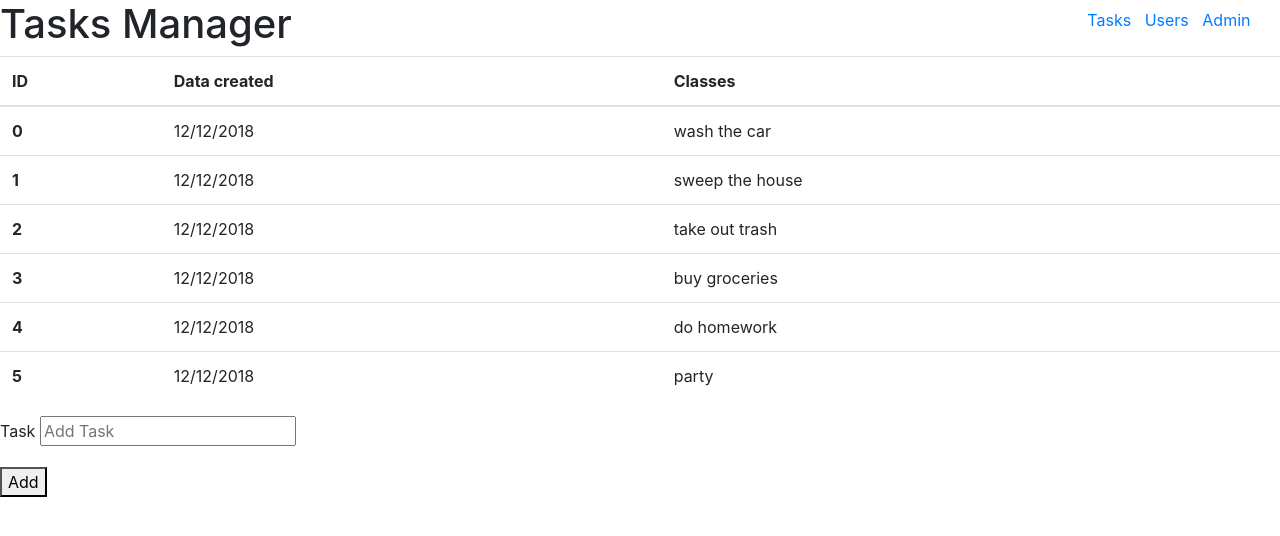
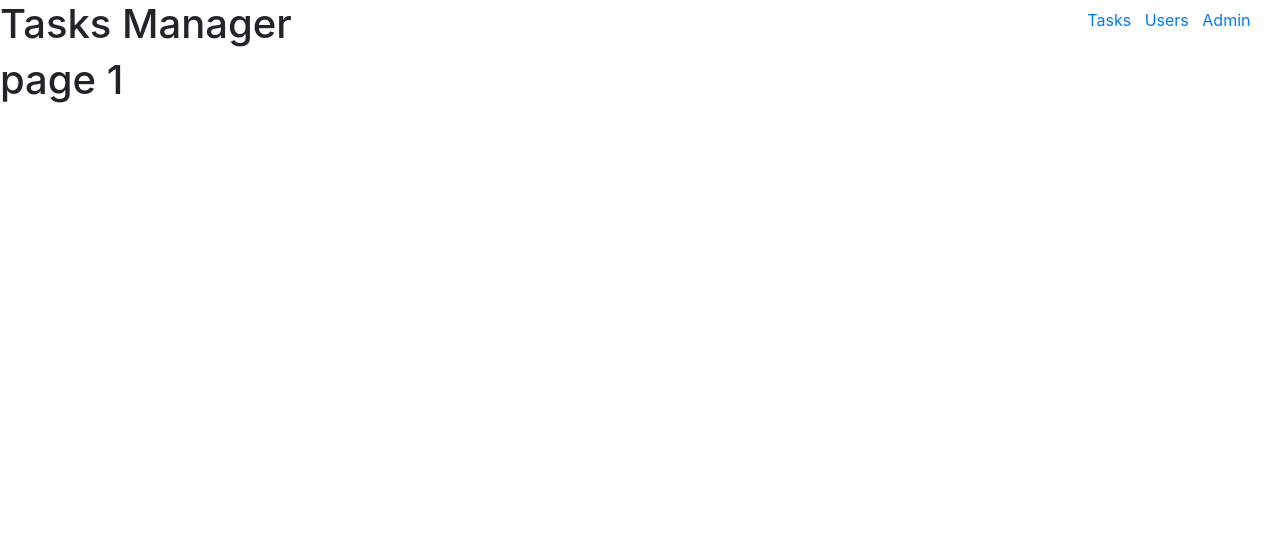
Before and after one commit to AustinEnglish/Cravings-web-app-, a React (Create React App) app: page / in a window 1280 px wide. Shown: the top 536 px of the page. Built offline with nearby package versions, Linux system fonts and the light colour scheme.

Commit message:
Adding axios and cleaned porject template

```diff
--- a/package.json
+++ b/package.json
@@ -8,6 +8,7 @@
     "react-dom": "^16.4.2",
     "react-redux": "^5.0.7",
     "react-scripts": "1.1.5",
+    "axios": "^0.18.0",
     "redux": "^4.0.0"
   },
   "scripts": {
--- a/src/App.js
+++ b/src/App.js
@@ -1,7 +1,5 @@
 import React, { Component } from 'react';
 import { Switch, Route,withRouter } from 'react-router-dom';
-import { connect } from 'react-redux';
-import { } from './actions';
 import Navbar from './navbar';
 import Tasks from './tasks';
 import Admin from './admin';
@@ -39,4 +37,4 @@ const mapStateToProps = state => ({
 
 
 
-export default withRouter( connect(mapStateToProps)(App)  )
+export default App
--- a/src/actions/index.js
+++ /dev/null
@@ -1,14 +0,0 @@
-import { ADDTASK,ADDUSER} from '../constants'
-
-
-
-export const addTask = task => ({
-  type: ADDTASK,
-  task
-});
-
-
-export const addUser = user => ({
-  type: ADDUSER,
-  user
-});
--- a/src/admin.js
+++ b/src/admin.js
@@ -12,7 +12,7 @@ class Admin extends Component {
   render() {
     return (
       <div id='item'>
-       <h1>Your Tasks Page</h1>
+       <h1>Page 3</h1>
       </div>
     );
   }
--- a/src/constants/index.js
+++ /dev/null
@@ -1,3 +0,0 @@
-
-export const ADDTASK = 'ADDTASK';
-export const ADDUSER = 'ADDUSER';
--- a/src/index.js
+++ b/src/index.js
@@ -3,17 +3,14 @@ import React from 'react';
 import ReactDOM from 'react-dom';
 import App from './App';
 import { BrowserRouter } from 'react-router-dom';
-import { Provider } from 'react-redux';
-import { createStore } from 'redux';
-import rootReducer from './reducers'
 
-const store = createStore(rootReducer, window.__REDUX_DEVTOOLS_EXTENSION__ && window.__REDUX_DEVTOOLS_EXTENSION__());
+
 
 
 ReactDOM.render(
-  <Provider store={store}>
+
     <BrowserRouter>
       <App />
-    </BrowserRouter>
-  </Provider>,
+    </BrowserRouter>,
+
   document.getElementById('root'));
--- a/src/reducers/index.js
+++ /dev/null
@@ -1,126 +0,0 @@
-
-
-import { ADDTASK,ADDUSER} from '../constants';
-
-
-const initalState = {
-    taskList: [
-      {
-        id: 0,
-        dateCreated: '12/12/2018',
-        task: 'wash the car'
-      },
-      {
-        id: 1,
-        dateCreated: '12/12/2018',
-        task: 'sweep the house'
-      },
-      {
-        id: 2,
-        dateCreated: '12/12/2018',
-        task: 'take out trash'
-      },
-      {
-        id: 3,
-        dateCreated: '12/12/2018',
-        task: 'buy groceries'
-      },
-      {
-        id: 4,
-        dateCreated: '12/12/2018',
-        task: 'do homework'
-      },
-      {
-        id: 5,
-        dateCreated: '12/12/2018',
-        task: 'party'
-      }
-    ],
-    users: [
-      {
-        id: 0,
-        name: 'User 1',
-        tasks: []
-      },
-      {
-        id: 1,
-        name: 'Taylor',
-        tasks: [
-          {
-            id: 0,
-            dateCreated: '12/12/2018',
-            task: 'teach the class'
-          },
-          {
-            id: 1,
-            dateCreated: '12/12/2018',
-            task: 'teach github'
-          }
-        ]
-      },
-      {
-        id: 1,
-        name: 'Brian',
-        tasks: [
-          {
-            id: 0,
-            dateCreated: '12/12/2018',
-            task: 'create lab'
-          },
-          {
-            id: 1,
-            dateCreated: '12/12/2018',
-            task: 'create strech goals'
-          }
-        ]
-      }
-    ]
-  }
-
-const rootReducer = (state = initalState, action) => {
-  switch (action.type) {
-
-     case ADDTASK:
-
-     //set id
-      var newObject={};
-      newObject.id = state.taskList.length;
-
-
-      //get date
-        var today = new Date();
-        var dd = today.getDate();
-        var mm = today.getMonth() + 1; //January is 0!
-        var yyyy = today.getFullYear();
-
-        if (dd < 10) {
-            dd = '0' + dd
-        }
-
-        if (mm < 10) {
-            mm = '0' + mm
-        }
-        today = mm + '/' + dd + '/' + yyyy;
-
-
-         newObject.dateCreated = today;
-
-         newObject.task= action.task
-
-
-         console.log(action.task)
-
-      return  {
-        ...state,
-        taskList: [...state.taskList, newObject]
-      }
-
-
-
-    default:
-      return state;
-  }
-}
-
-
-export default rootReducer;
--- a/src/tasks.js
+++ b/src/tasks.js
@@ -1,55 +1,23 @@
 import React, { Component } from 'react';
-import { addTask } from './actions';
-import { connect } from 'react-redux';
+
+
 
 
 class Tasks extends Component {
   state = {
-        task: ""
+
   }
 
 
   render() {
     return (
       <div id='item'>
-                <table className="table">
-                    <thead>
-                        <tr>
-                            <th>ID</th>
-                            <th>Data created</th>
-                            <th>Classes</th>
-                        </tr>
-                    </thead>
-                    <tbody>
-                        {this.props.tasks.map(task => (
-                            <tr key={task.id}>
-                                <th>{task.id}</th>
-                                <td>{task.dateCreated}</td>
-                                <td>{task.task}</td>
-                            </tr>
-                        ))}
-                    </tbody>
-                </table>
-                <form onSubmit={this.onSubmit}>
-                    <div className="form-group">
-                        <label>Task&nbsp;</label>
-                        <input required type='text'
-                                placeholder="Add Task"
-                                value={this.state.task}
-                                onChange={(e) => this.setState({ task: e.target.value })} />
+       <h1>page 1</h1>
       </div>
-                </form>
-                <button onClick={() => { this.props.addTask(this.state.task) }}><span> Add </span></button>
-            </div>
-
     );
   }
 }
 
 
-const mapDispatchToProps = dispatch => ({
-  addTask: task => dispatch(addTask(task))
-})
 
-
-export default connect(null, mapDispatchToProps)(Tasks);
+export default Tasks;
--- a/src/users.js
+++ b/src/users.js
@@ -1,7 +1,8 @@
 import React, { Component } from 'react';
-import { addUser } from './actions';
+
 import { connect } from 'react-redux';
 import Tasks from './tasks';
+import axios from 'axios';
 
 
 class Users extends Component {
@@ -10,27 +11,30 @@ class Users extends Component {
     }
 
 
+   componentDidMount() {
+
+var config = {
+  headers: {"user-key": '87af5db782fc51d23b90ba56c78073f9'}
+};
+
+axios.get("https://developers.zomato.com/api/v2.1/locations?query=irvine&lat=49.958443&lon=-110.273262&count=3",config)
+
+      .then(res => {
+        console.log(res.data);
+        this.setState({
+          data: res.data,
+          count: 12
+        })
+      })
+  }
+
+
+
+
     render() {
         return (
             <div id='item'>
-                <table className="table">
-                    <thead>
-                        <tr>
-                            <th>ID</th>
-                            <th>Name</th>
-                            <th>Tasks</th>
-                        </tr>
-                    </thead>
-                    <tbody>
-                        {this.props.users.map(user => (
-                            <tr key={user.id}>
-                                <th>{user.id}</th>
-                                <td>{user.name}</td>
-                                <td>{user.tasks.map(x=><div key={x}>{x.task}</div>)}</td>
-                            </tr>
-                        ))}
-                    </tbody>
-                </table>
+                <h1>Page2</h1>
             </div>
 
         );
@@ -38,9 +42,7 @@ class Users extends Component {
 }
 
 
-const mapDispatchToProps = dispatch => ({
-  addUser: task => dispatch(addUser(task))
-})
 
 
-export default connect(null, mapDispatchToProps)(Users);
+
+export default Users;
```
Also changed, not shown: 1 other file (tests, documents, lock files or other folders). Lines whose indentation alone changed are shown as unchanged.
